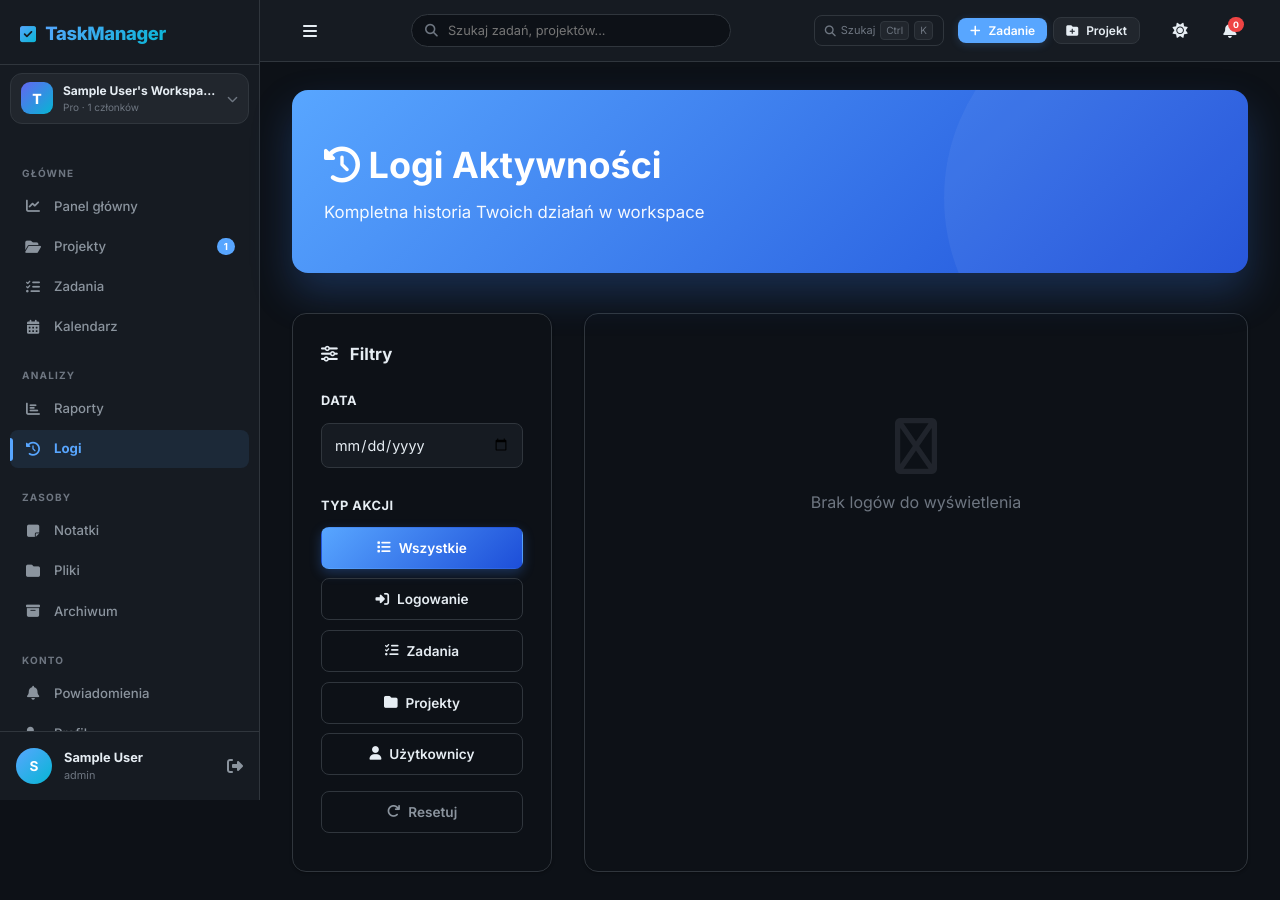
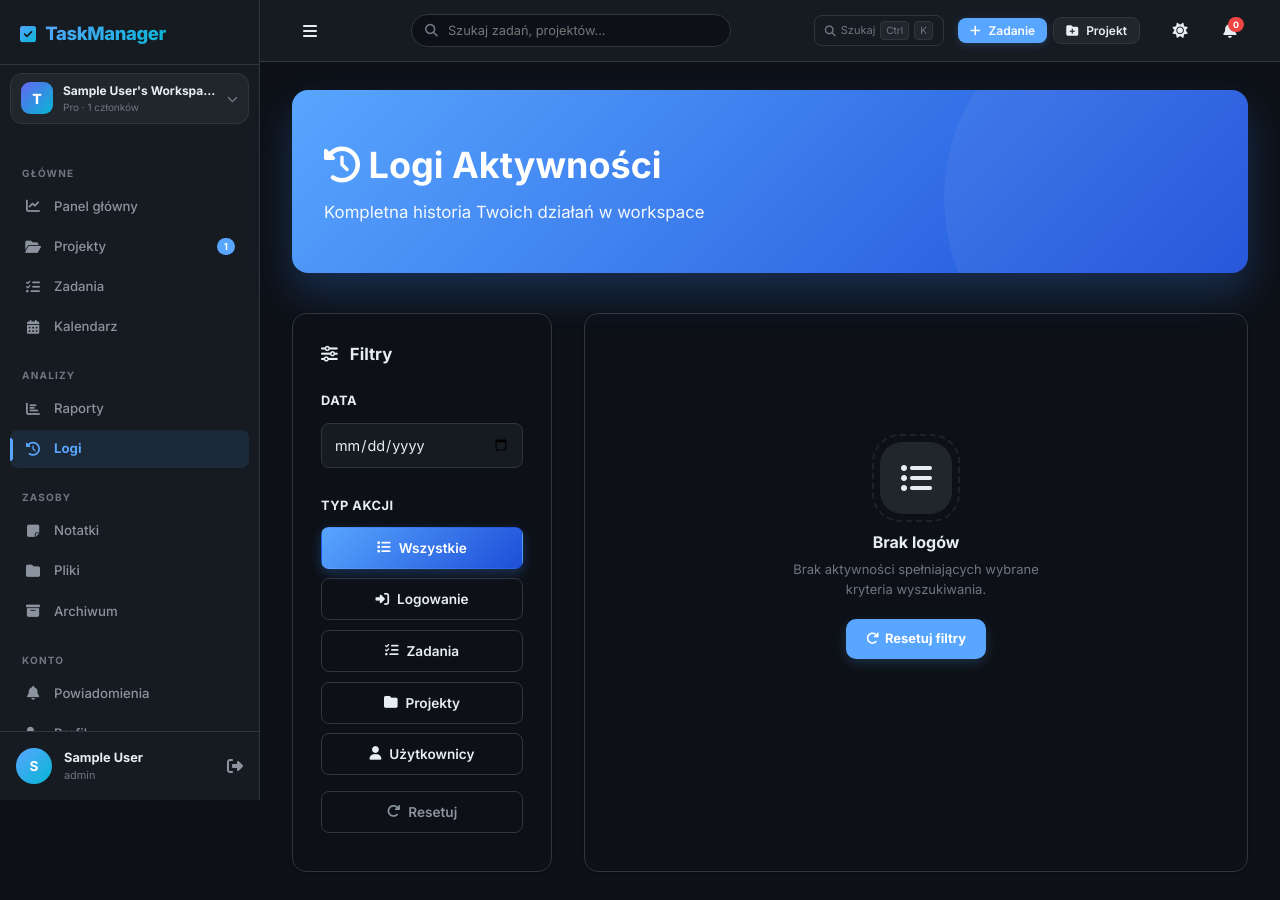
Before and after one commit to a62152253-ctrl/xcom, a PHP site: page /pages/logs.php in a window 1280 px wide. Run offline with PHP 8.4, Linux system fonts and the light colour scheme; the visitor is signed in with stand-in values (Sample User, id 1); tables that the repository leaves empty hold one stand-in row (values such as "Sample post"); data that the repository does not hold is empty.

Commit message:
feat: implement premium smart empty states across the application UI
Co-authored-by: a62152253-ctrl <238953350+a62152253-ctrl@users.noreply.github.com>

```diff
--- a/assets/css/style.css
+++ b/assets/css/style.css
@@ -187,7 +187,6 @@ img{max-width:100%;display:block}
 .search-see-all{display:block;padding:.625rem 1rem;text-align:center;font-size:.8rem;font-weight:600;color:var(--primary);background:var(--primary-light);border-top:1px solid var(--border-color)}
 .search-see-all:hover{background:var(--primary);color:#fff}
 .search-loading{padding:1rem;text-align:center;color:var(--text-muted);font-size:.825rem}
-.search-empty{padding:1rem;text-align:center;color:var(--text-muted);font-size:.825rem}
 
 /* Top actions */
 .top-actions{display:flex;align-items:center;gap:.875rem;flex-shrink:0}
@@ -334,12 +333,6 @@ img{max-width:100%;display:block}
 .skeleton-avatar{width:36px;height:36px;border-radius:50%;flex-shrink:0}
 .skeleton-item{display:flex;align-items:center;gap:.875rem;padding:.75rem 0;border-bottom:1px solid var(--border-color)}
 
-/* ─── Empty State ─────────────────────────────────────────── */
-.empty-state{text-align:center;padding:5rem 2rem;color:var(--text-muted)}
-.empty-state i{font-size:3.5rem;display:block;margin-bottom:1rem;opacity:.25}
-.empty-state h3{font-size:1.1rem;font-weight:700;color:var(--text-primary);margin-bottom:.5rem}
-.empty-state p{font-size:.875rem;max-width:340px;margin:0 auto;line-height:1.6}
-
 /* ─── Projects Page ───────────────────────────────────────── */
 .projects-toolbar{display:flex;flex-wrap:wrap;gap:.875rem;align-items:center;margin-bottom:1.5rem;padding:1rem 1.25rem;background:var(--bg-secondary);border:1px solid var(--border-color);border-radius:var(--radius-lg)}
 .projects-search-wrap{position:relative}
@@ -442,8 +435,6 @@ img{max-width:100%;display:block}
 .notes-search-wrap i{position:absolute;left:1rem;top:50%;transform:translateY(-50%);color:var(--text-muted)}
 .notes-search{padding-left:2.5rem !important}
 .notes-grid{display:grid;grid-template-columns:repeat(auto-fill,minmax(250px,1fr));gap:1.25rem;margin-bottom:1.25rem}
-.notes-empty{grid-column:1/-1;text-align:center;padding:4rem;color:var(--text-muted)}
-.notes-empty i{font-size:3rem;display:block;margin-bottom:1rem;opacity:.3}
 .note-card{background:var(--bg-secondary);border:1px solid var(--border-color);border-radius:var(--radius-lg);padding:1.25rem;position:relative;transition:var(--transition);display:flex;flex-direction:column;animation:slideUp .3s ease;min-height:220px}
 .note-card:hover{box-shadow:var(--shadow-lg);transform:translateY(-2px)}
 .note-pin{position:absolute;top:.875rem;right:.875rem;color:var(--warning);font-size:.85rem}
--- a/assets/js/app.js
+++ b/assets/js/app.js
@@ -234,7 +234,12 @@ const GlobalSearch = {
         if (!data) { this.hide(); return; }
 
         if (!data.results || data.results.length === 0) {
-            this.results.innerHTML = '<div class="search-empty">Brak wyników dla "<strong>' + q + '</strong>"</div>';
+            this.results.innerHTML = `
+                <div class="empty-state-premium" style="max-width:300px;margin:20px auto;padding:24px 16px;">
+                    <div class="es-icon" style="width:48px;height:48px;font-size:20px;margin-bottom:12px;"><i class="fa-solid fa-magnifying-glass"></i></div>
+                    <div class="es-title" style="font-size:14px;margin-bottom:4px;">Brak wyników</div>
+                    <div class="es-sub" style="font-size:12px;margin-bottom:0;">Nie znaleziono "${q}"</div>
+                </div>`;
             return;
         }
 
--- a/pages/logs.php
+++ b/pages/logs.php
@@ -408,23 +408,6 @@ function get_action_icon_color($action) {
     font-weight: 600;
 }
 
-.empty-state-logs {
-    text-align: center;
-    padding: 4rem 2rem;
-    color: var(--text-muted);
-}
-
-.empty-state-logs i {
-    font-size: 3.5rem;
-    opacity: 0.2;
-    margin-bottom: 1rem;
-    display: block;
-}
-
-.empty-state-logs p {
-    font-size: 1rem;
-    margin: 0;
-}
 
 @media (max-width: 1024px) {
     .logs-container {
@@ -528,9 +511,11 @@ function get_action_icon_color($action) {
     <!-- Main Logs -->
     <div class="logs-main">
         <?php if (empty($logs)): ?>
-        <div class="empty-state-logs">
-            <i class="fa-regular fa-inbox"></i>
-            <p>Brak logów do wyświetlenia</p>
+        <div class="empty-state-premium" style="max-width:300px;margin:40px auto">
+            <div class="es-icon"><i class="fa-solid fa-list-ul"></i></div>
+            <div class="es-title">Brak logów</div>
+            <div class="es-sub">Brak aktywności spełniających wybrane kryteria wyszukiwania.</div>
+            <a href="/pages/logs.php" class="es-btn"><i class="fa-solid fa-redo"></i> Resetuj filtry</a>
         </div>
         <?php else: ?>
         <div class="logs-timeline">
```
Also changed, not shown: pages/calendar.php (+4 -15 lines), pages/dashboard.php (+7 -16 lines), pages/files.php (+5 -4 lines), pages/profile.php (+5 -3 lines), pages/reports.php (+6 -1 lines), pages/search.php (+5 -4 lines).
